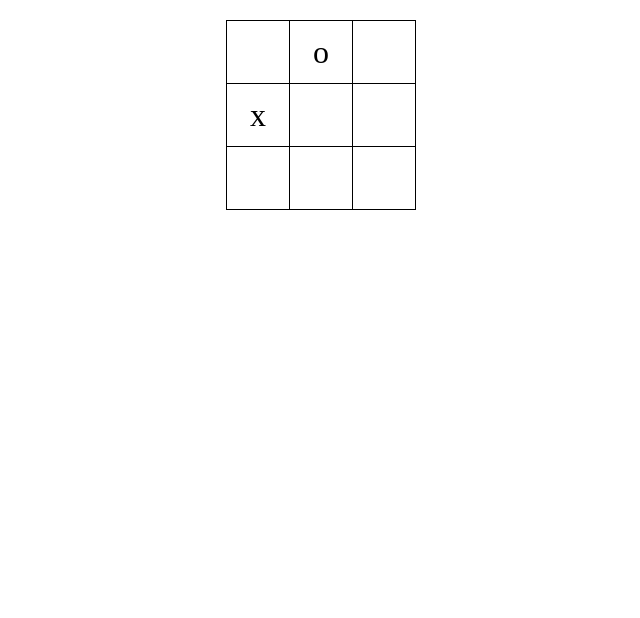
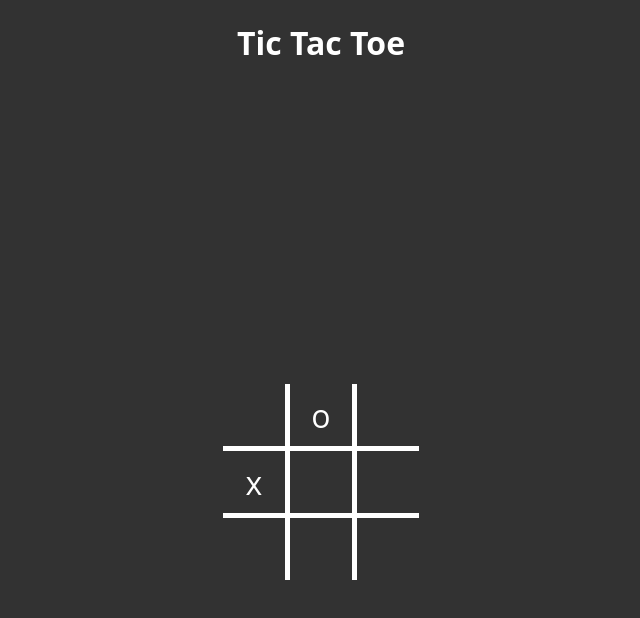
Before and after one commit to Christian-Plinke/tic-tac-toe, a plain HTML site: page index.html in a window 1280 px wide. Shown: the whole page, without its empty margins (319-959 px from the left). Drawn offline with Linux system fonts and the light colour scheme.

Commit message:
added css white table

```diff
--- a/index.html
+++ b/index.html
@@ -7,6 +7,7 @@
     <title>Tic Tac Toe</title>
 </head>
 <body onload="init()">
+    <h1>Tic Tac Toe</h1>
 
 <div id="content"></div>
 
--- a/style.css
+++ b/style.css
@@ -1,12 +1,45 @@
+body {
+  background-color: #323232;
+  font-family: 'Open Sans', sans-serif;
+
+  height: 100vh;
+  margin: 0;
+  color: white;
+}
+
+h1 {
+  text-align: center;
+}
+
+#content{
+  margin-top: 300px;
+  display: flex;
+  justify-content: center;
+  align-items: center;
+
+}
+
 table {
   border-collapse: collapse;
   margin: 20px auto;
+  border: none;
 }
+
 td {
   width: 60px;
   height: 60px;
   text-align: center;
   vertical-align: middle;
   font-size: 2em;
-    border: 1px solid black;
+  border: none;
 }
+
+/* Horizontale Linien */
+tr:not(:last-child) td {
+  border-bottom: 5px solid white;
+}
+
+/* Vertikale Linien */
+td:not(:last-child) {
+  border-right: 5px solid white;
+}
```
Lines whose indentation alone changed are shown as unchanged.
